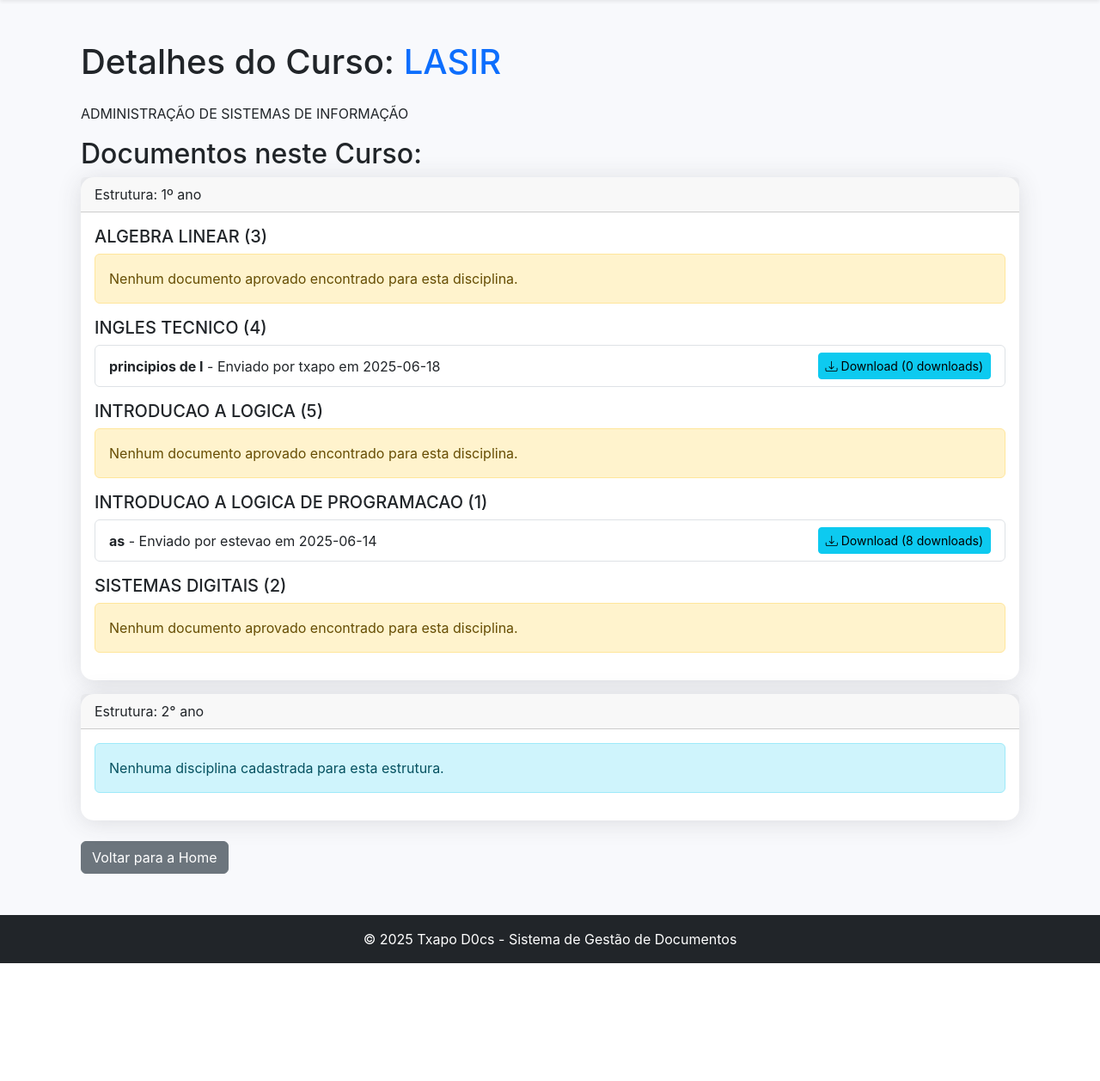
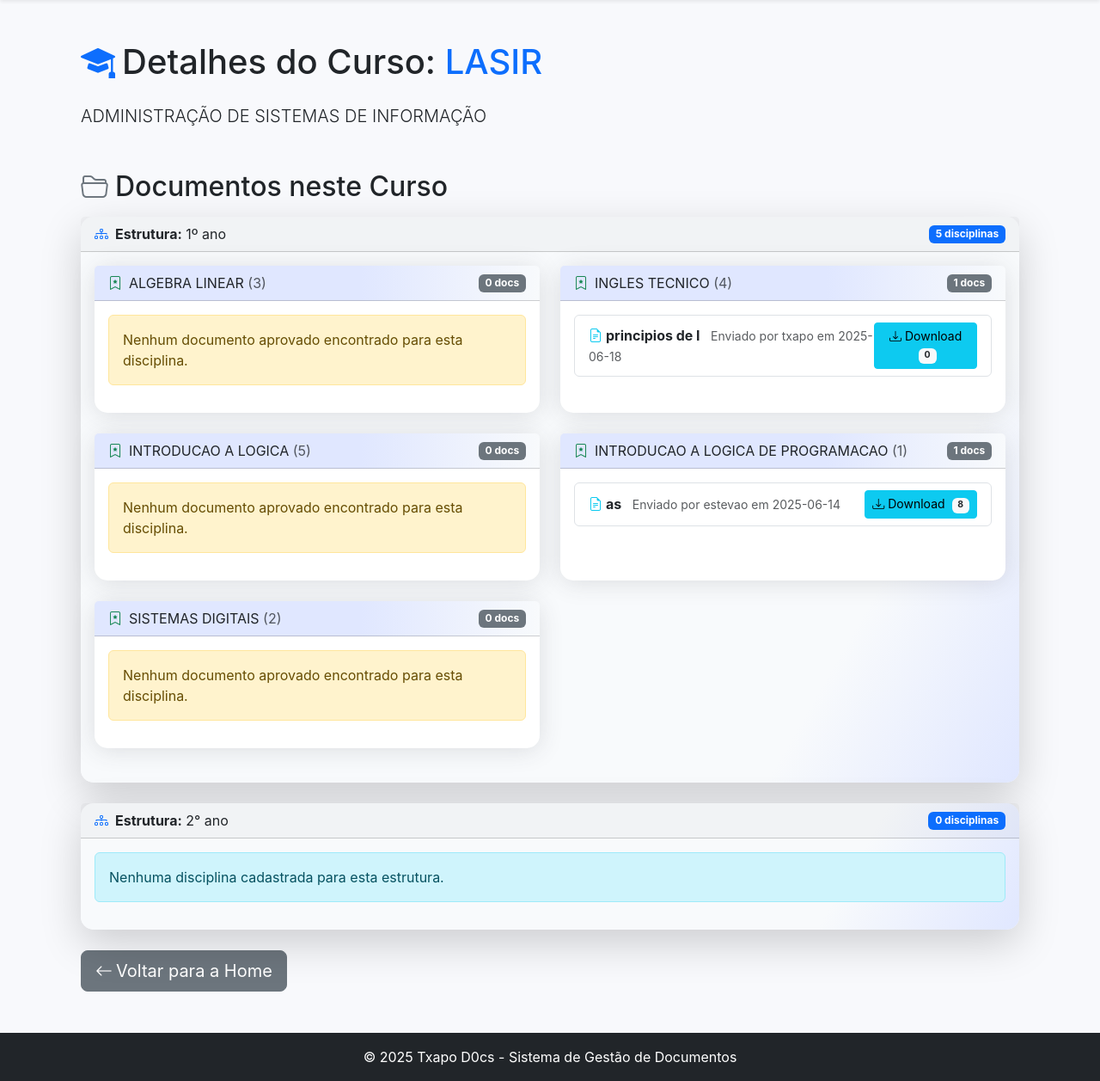
Before and after one commit to jordao1975/servidor-st, a Flask app: page /course/1 in a window 1280 px wide. Shown: the part 56-1313 px from the top of the page at 86% size. Before the commit the page ends 1176 px from the top, so only its background shows below. Run offline with Flask 3, Linux system fonts and the light colour scheme; the visitor is signed in with stand-in values (Sample User, id 1); data comes from the database, SQL or seed files in the repository.

Commit message:
course_detail.html

```diff
--- a/templates/course_detail.html
+++ b/templates/course_detail.html
@@ -4,35 +4,41 @@
 
 {% block content %}
 <div class="container mt-4">
-    <h1 class="mb-4">Detalhes do Curso: <span class="text-primary">{{ course.name }}</span></h1>
-    <p>{{ course.description }}</p>
+    <h1 class="mb-4"><i class="bi bi-mortarboard-fill text-primary me-2"></i>Detalhes do Curso: <span class="text-primary">{{ course.name }}</span></h1>
+    <p class="lead">{{ course.description }}</p>
 
-    <h2>Documentos neste Curso:</h2>
+    <h2 class="mt-5 mb-3"><i class="bi bi-folder2-open text-secondary me-2"></i>Documentos neste Curso</h2>
 
     {# Verifica se há alguma estrutura de curso #}
     {% if course_data %}
-        {% for structure in course_data %} {# Itera sobre as estruturas de curso #}
-            <div class="card mb-3">
-                <div class="card-header">
-                    Estrutura: {{ structure.name }}
+        {% for structure in course_data %}
+            <div class="card mb-4 shadow-lg border-0 structure-card" style="background: linear-gradient(120deg, #f8fafc 80%, #e0e7ff 100%);">
+                <div class="card-header d-flex align-items-center justify-content-between">
+                    <span><i class="bi bi-diagram-3 text-primary me-2"></i><strong>Estrutura:</strong> {{ structure.name }}</span>
+                    <span class="badge bg-primary">{{ structure.disciplines|length }} disciplinas</span>
                 </div>
                 <div class="card-body">
-                    {# Verifica se há disciplinas dentro desta estrutura #}
                     {% if structure.disciplines %}
-                        {% for discipline in structure.disciplines %} {# Itera sobre as disciplinas #}
-                            <h5 class="card-title">{{ discipline.name }} ({{ discipline.code }})</h5>
-
-                            {# Verifica se há documentos dentro desta disciplina #}
+                        <div class="row">
+                        {% for discipline in structure.disciplines %}
+                            <div class="col-md-6 mb-4">
+                                <div class="card h-100 border-0 discipline-card">
+                                    <div class="card-header d-flex align-items-center justify-content-between" style="background: linear-gradient(90deg, #e0e7ff 60%, #f8fafc 100%);">
+                                        <span><i class="bi bi-bookmark-star text-success me-2"></i>{{ discipline.name }} <span class="text-muted">({{ discipline.code }})</span></span>
+                                        <span class="badge bg-secondary">{{ discipline.documents|length }} docs</span>
+                                    </div>
+                                    <div class="card-body">
                                         {% if discipline.documents %}
                                             <ul class="list-group mb-3">
-                                    {% for doc in discipline.documents %} {# Itera sobre os documentos #}
-                                    <li class="list-group-item d-flex justify-content-between align-items-center">
+                                                {% for doc in discipline.documents %}
+                                                <li class="list-group-item d-flex justify-content-between align-items-center doc-item">
                                                     <div>
-                                            <strong>{{ doc.title }}</strong> - Enviado por {{ doc.author }} em {{ doc.upload_date.split(" ")[0] }}
-                                            {% if doc.description %}<p class="text-muted mb-0">{{ doc.description }}</p>{% endif %}
+                                                        <strong><i class="bi bi-file-earmark-text text-info me-1"></i>{{ doc.title }}</strong>
+                                                        <span class="ms-2 small text-muted">Enviado por {{ doc.author }} em {{ doc.upload_date.split(" ")[0] }}</span>
+                                                        {% if doc.description %}<p class="text-muted mb-0 small">{{ doc.description }}</p>{% endif %}
                                                     </div>
-                                        <a href="{{ url_for('download_file', doc_id=doc.id) }}" class="btn btn-sm btn-info">
-                                            <i class="bi bi-download me-1"></i>Download ({{ doc.downloads }} downloads)
+                                                    <a href="{{ url_for('download_file', doc_id=doc.id) }}" class="btn btn-sm btn-info btn-download-anim" title="Baixar documento">
+                                                        <i class="bi bi-download me-1"></i>Download <span class="badge bg-light text-dark ms-1">{{ doc.downloads }}</span>
                                                     </a>
                                                 </li>
                                                 {% endfor %}
@@ -42,7 +48,11 @@
                                                 Nenhum documento aprovado encontrado para esta disciplina.
                                             </div>
                                         {% endif %}
+                                    </div>
+                                </div>
+                            </div>
                         {% endfor %}
+                        </div>
                     {% else %}
                         <div class="alert alert-info" role="alert">
                             Nenhuma disciplina cadastrada para esta estrutura.
@@ -58,7 +68,36 @@
     {% endif %}
 
     <div class="mt-4">
-        <a href="{{ url_for('home') }}" class="btn btn-secondary">Voltar para a Home</a>
+        <a href="{{ url_for('home') }}" class="btn btn-secondary btn-lg"><i class="bi bi-arrow-left me-1"></i>Voltar para a Home</a>
     </div>
 </div>
+<style>
+.structure-card {
+    transition: box-shadow 0.2s, transform 0.2s;
+}
+.structure-card:hover {
+    box-shadow: 0 0.5rem 1rem rgba(13,110,253,0.10);
+    transform: translateY(-2px) scale(1.02);
+}
+.discipline-card {
+    transition: box-shadow 0.2s, transform 0.2s;
+}
+.discipline-card:hover {
+    box-shadow: 0 0.5rem 1rem rgba(32,201,151,0.10);
+    transform: translateY(-2px) scale(1.02);
+}
+.doc-item {
+    transition: background 0.2s;
+}
+.doc-item:hover {
+    background: #f0f4ff;
+}
+.btn-download-anim {
+    transition: box-shadow 0.2s, transform 0.2s;
+}
+.btn-download-anim:hover {
+    box-shadow: 0 0.5rem 1rem rgba(13,110,253,0.10);
+    transform: translateY(-2px) scale(1.05);
+}
+</style>
 {% endblock %}
```
Lines whose indentation alone changed are shown as unchanged.
